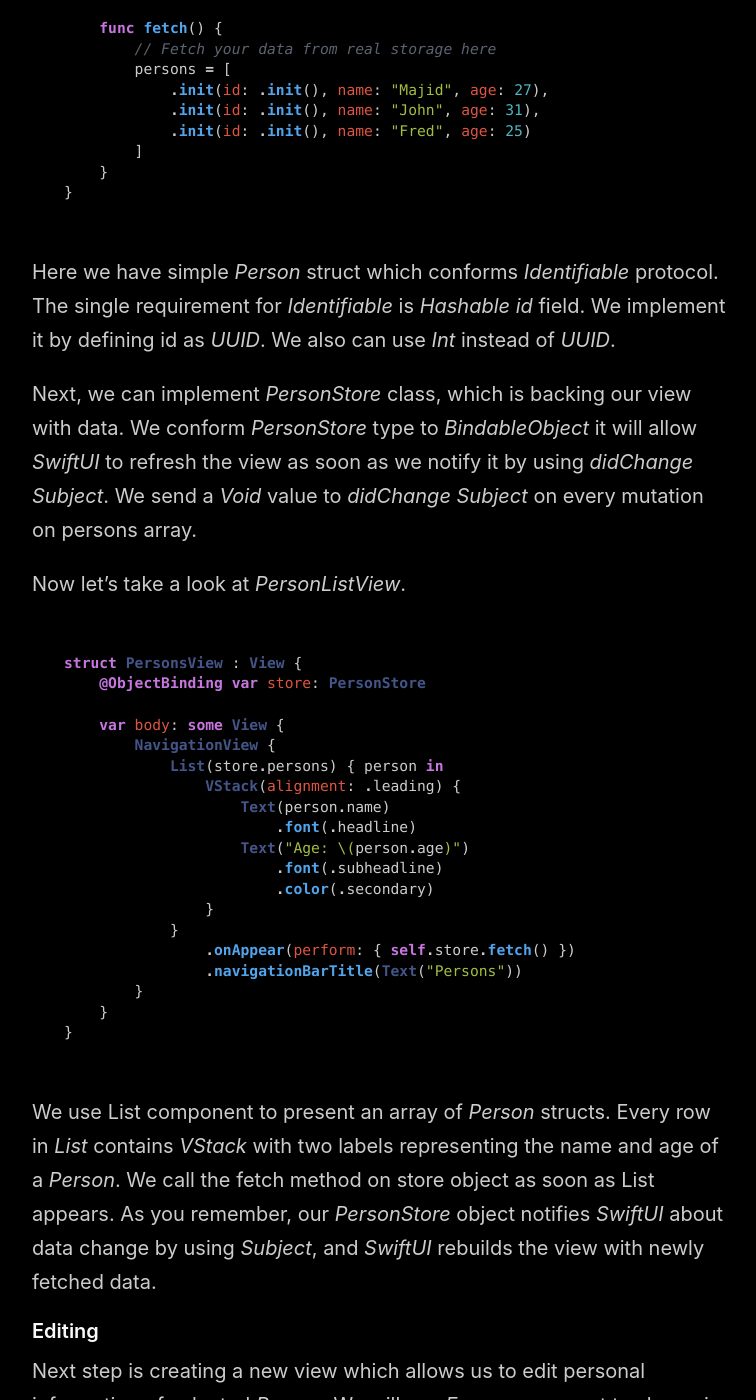
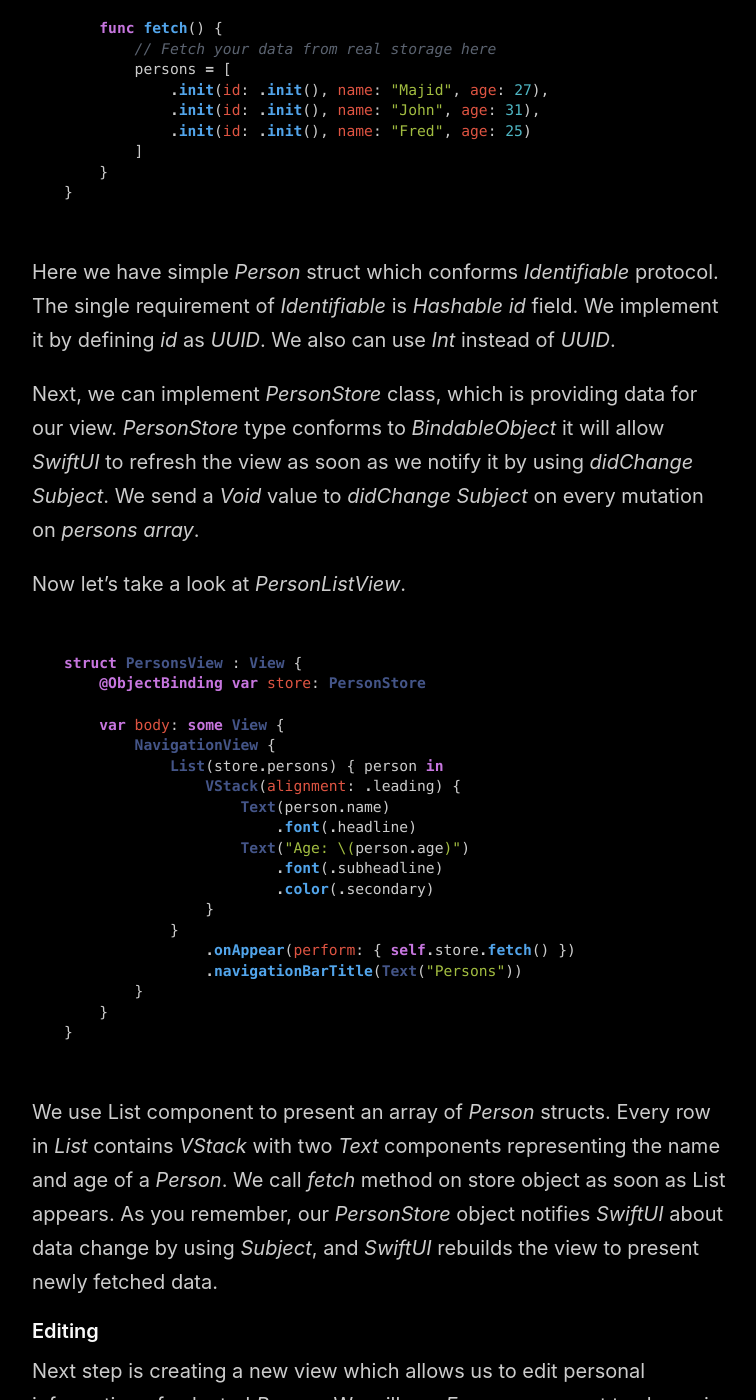
Before and after one commit to mecid/mecid.github.io, a Jekyll site: the page built from _posts/2019-07-03-managing-data-flow-in-swiftui.md, in a window 1280 px wide and 1400 px high, scrolled down 1160 px. Shown: the whole window, without its empty margins (258-1014 px from the left). Built offline with Jekyll 4.4.1, drawn with Linux system fonts in a browser that asks for light colours; some of the changed text lies outside the part shown.

Commit message:
Update 2019-07-03-managing-data-flow-in-swiftui.md

````diff
--- a/_posts/2019-07-03-managing-data-flow-in-swiftui.md
+++ b/_posts/2019-07-03-managing-data-flow-in-swiftui.md
@@ -45,9 +45,9 @@ final class PersonStore: BindableObject {
 }
 ```
 
-Here we have simple *Person* struct which conforms *Identifiable* protocol. The single requirement for *Identifiable* is *Hashable* *id* field. We implement it by defining id as *UUID*. We also can use *Int* instead of *UUID*.
+Here we have simple *Person* struct which conforms *Identifiable* protocol. The single requirement of *Identifiable* is *Hashable* *id* field. We implement it by defining *id* as *UUID*. We also can use *Int* instead of *UUID*.
 
-Next, we can implement *PersonStore* class, which is backing our view with data. We conform *PersonStore* type to *BindableObject* it will allow *SwiftUI* to refresh the view as soon as we notify it by using *didChange* *Subject*. We send a *Void* value to *didChange* *Subject* on every mutation on persons array.
+Next, we can implement *PersonStore* class, which is providing data for our view. *PersonStore* type conforms to *BindableObject* it will allow *SwiftUI* to refresh the view as soon as we notify it by using *didChange* *Subject*. We send a *Void* value to *didChange* *Subject* on every mutation on *persons array*.
 
 Now let's take a look at *PersonListView*.
 
@@ -73,10 +73,10 @@ struct PersonsView : View {
 }
 ```
 
-We use List component to present an array of *Person* structs. Every row in *List* contains *VStack* with two labels representing the name and age of a *Person*. We call the fetch method on store object as soon as List appears. As you remember, our *PersonStore* object notifies *SwiftUI* about data change by using *Subject*, and *SwiftUI* rebuilds the view with newly fetched data.
+We use List component to present an array of *Person* structs. Every row in *List* contains *VStack* with two *Text* components representing the name and age of a *Person*. We call *fetch* method on store object as soon as List appears. As you remember, our *PersonStore* object notifies *SwiftUI* about data change by using *Subject*, and *SwiftUI* rebuilds the view to present newly fetched data.
 
 #### Editing
-Next step is creating a new view which allows us to edit personal information of selected *Person*. We will use *Form* component to show nice form for data entry. You can check my previous post to learn more about *Form* component and its advantages. Let's dive into code which represents editing view.
+Next step is creating a new view which allows us to edit personal information of selected *Person*. We will use *Form* component to show nice form for data entry. You can check my [previous post](/2019/06/19/building-forms-with-swiftui/) to learn more about *Form* component and its advantages. Let's dive into code which represents editing view.
 
 ```swift
 struct EditingView: View {
````
Also changed, not shown: other parts of _posts/2019-07-03-managing-data-flow-in-swiftui.md (+3 -3 lines).
